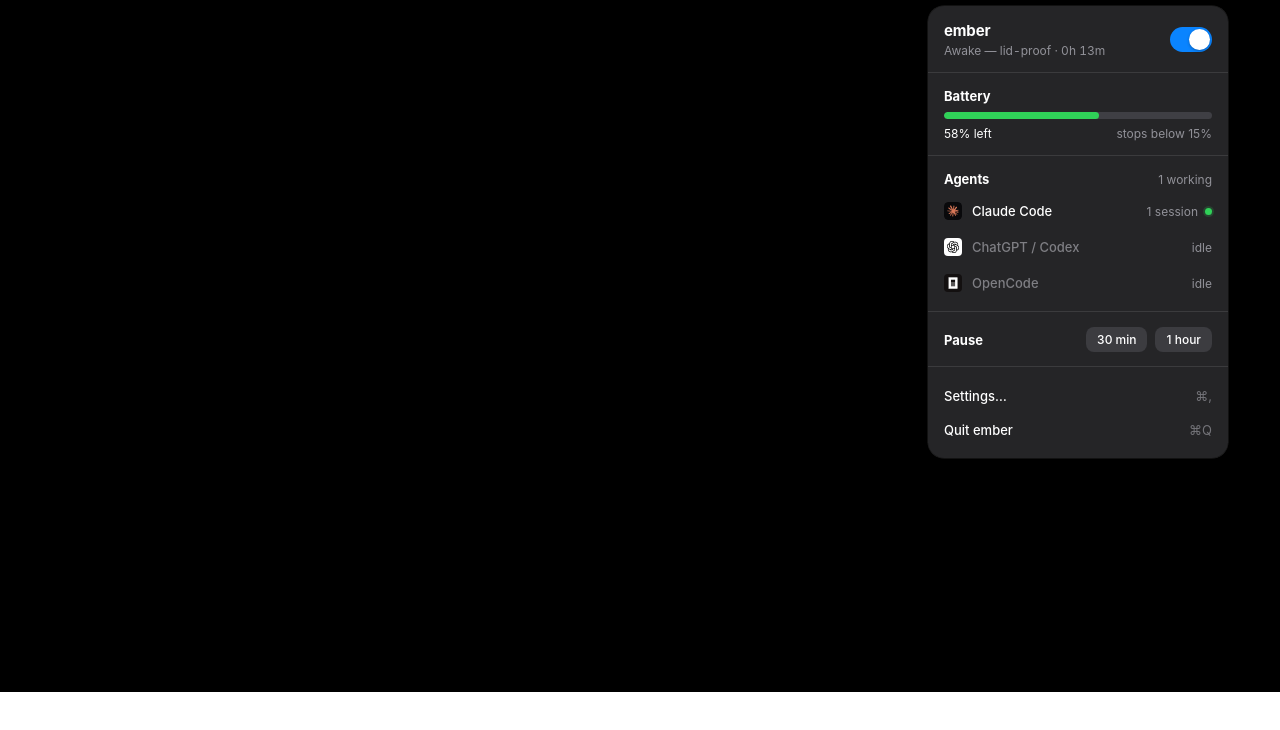
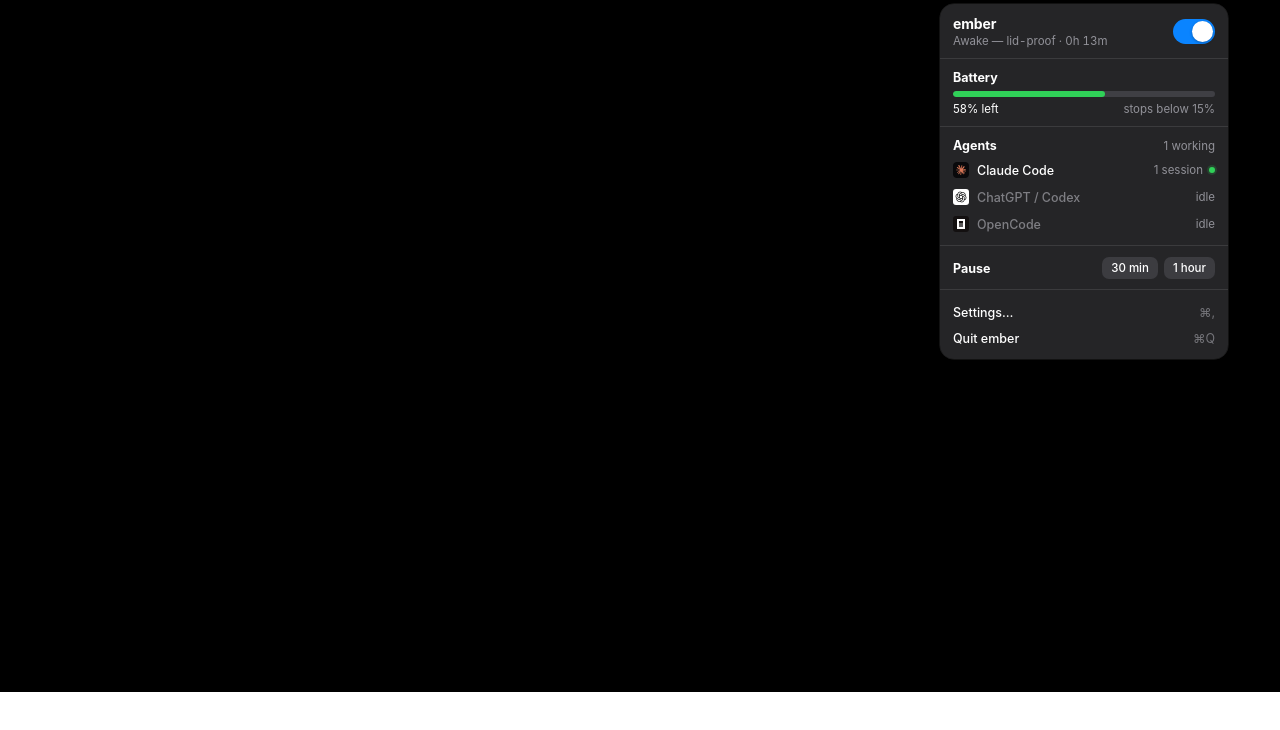
Before and after one commit to smeltery/ember, a website: page apps/web/public/menu-mock.html in a window 1280 px wide. Shown: the part 28-758 px from the top of the page. Drawn offline with Linux system fonts and the light colour scheme.

Commit message:
Tighten popover padding to match Hold My Lid density.

```diff
--- a/apps/web/public/menu-mock.html
+++ b/apps/web/public/menu-mock.html
@@ -87,13 +87,13 @@
       }
       .popover {
         position: absolute;
-        top: 34px;
+        top: 32px;
         right: 52px;
-        width: 300px;
+        width: 288px;
         background: rgba(40, 40, 42, 0.94);
         backdrop-filter: blur(48px) saturate(180%);
         -webkit-backdrop-filter: blur(48px) saturate(180%);
-        border-radius: 16px;
+        border-radius: 14px;
         box-shadow:
           0 0 0 0.5px rgba(255, 255, 255, 0.14),
           0 24px 64px rgba(0, 0, 0, 0.58);
@@ -102,7 +102,7 @@
         z-index: 4;
       }
       .section {
-        padding: 15px 16px 14px;
+        padding: 11px 13px 10px;
       }
       .meta .left {
         color: #fff;
@@ -114,16 +114,16 @@
         display: flex;
         align-items: center;
         justify-content: space-between;
-        gap: 12px;
+        gap: 10px;
       }
       .title {
-        font-size: 15px;
+        font-size: 14px;
         font-weight: 650;
         letter-spacing: -0.01em;
       }
       .sub {
-        margin-top: 3px;
-        font-size: 12px;
+        margin-top: 2px;
+        font-size: 11.5px;
         color: rgba(235, 235, 245, 0.55);
         font-variant-numeric: tabular-nums;
       }
@@ -147,12 +147,12 @@
         box-shadow: 0 1px 3px rgba(0, 0, 0, 0.3);
       }
       .heading {
-        font-size: 13px;
+        font-size: 12.5px;
         font-weight: 650;
-        margin-bottom: 8px;
+        margin-bottom: 6px;
       }
       .bar {
-        height: 7px;
+        height: 6px;
         border-radius: 999px;
         background: rgba(120, 120, 128, 0.32);
         overflow: hidden;
@@ -165,28 +165,28 @@
         border-radius: inherit;
       }
       .meta {
-        margin-top: 7px;
+        margin-top: 5px;
         display: flex;
         justify-content: space-between;
-        font-size: 12px;
+        font-size: 11.5px;
       }
       .meta .muted {
         color: rgba(235, 235, 245, 0.55);
       }
       .agents-head {
-        margin-bottom: 10px;
+        margin-bottom: 6px;
       }
       .agents-head .muted {
-        font-size: 12px;
+        font-size: 11.5px;
         color: rgba(235, 235, 245, 0.55);
         font-weight: 400;
       }
       .agent {
         display: flex;
         align-items: center;
-        gap: 10px;
-        min-height: 28px;
-        margin-top: 8px;
+        gap: 8px;
+        min-height: 22px;
+        margin-top: 5px;
       }
       .agent:first-of-type {
         margin-top: 0;
@@ -195,56 +195,56 @@
         color: rgba(235, 235, 245, 0.45);
       }
       .agent img {
-        width: 18px;
-        height: 18px;
+        width: 16px;
+        height: 16px;
         object-fit: contain;
-        border-radius: 4px;
+        border-radius: 3px;
         flex-shrink: 0;
       }
       .agent .name {
         flex: 1;
-        font-size: 13px;
+        font-size: 12.5px;
         font-weight: 500;
       }
       .agent .state {
-        font-size: 12px;
+        font-size: 11.5px;
         color: rgba(235, 235, 245, 0.55);
         display: inline-flex;
         align-items: center;
-        gap: 7px;
+        gap: 6px;
       }
       .dot {
-        width: 7px;
-        height: 7px;
+        width: 6px;
+        height: 6px;
         border-radius: 50%;
         background: #30d158;
         box-shadow: 0 0 0 2px rgba(48, 209, 88, 0.18);
       }
       .pills {
         display: flex;
-        gap: 8px;
+        gap: 6px;
       }
       .pill {
         border: 0;
         background: rgba(120, 120, 128, 0.28);
         color: #fff;
         font: inherit;
-        font-size: 12px;
+        font-size: 11.5px;
         font-weight: 550;
-        padding: 5px 11px;
-        border-radius: 8px;
+        padding: 4px 9px;
+        border-radius: 7px;
       }
       .menu-item {
-        min-height: 28px;
-        font-size: 13px;
+        min-height: 22px;
+        font-size: 12.5px;
         font-weight: 500;
       }
       .menu-item + .menu-item {
-        margin-top: 6px;
+        margin-top: 4px;
       }
       .kbd {
         color: rgba(235, 235, 245, 0.4);
-        font-size: 13px;
+        font-size: 12.5px;
         font-weight: 400;
       }
     </style>
```
Also changed, not shown: docs/assets/ember-menu.png, 1 other file.
